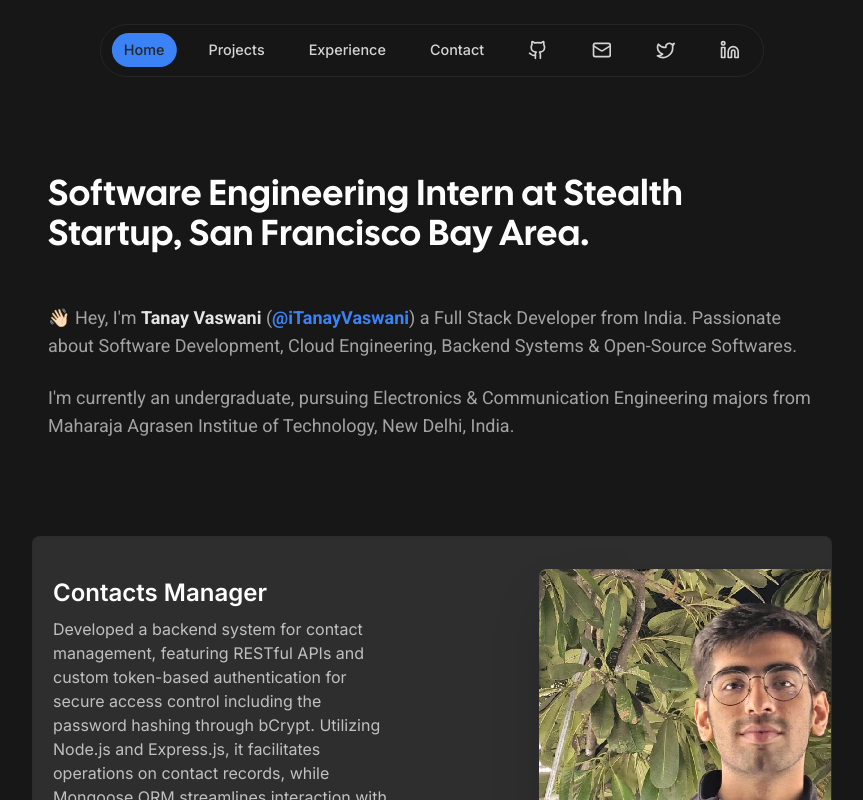
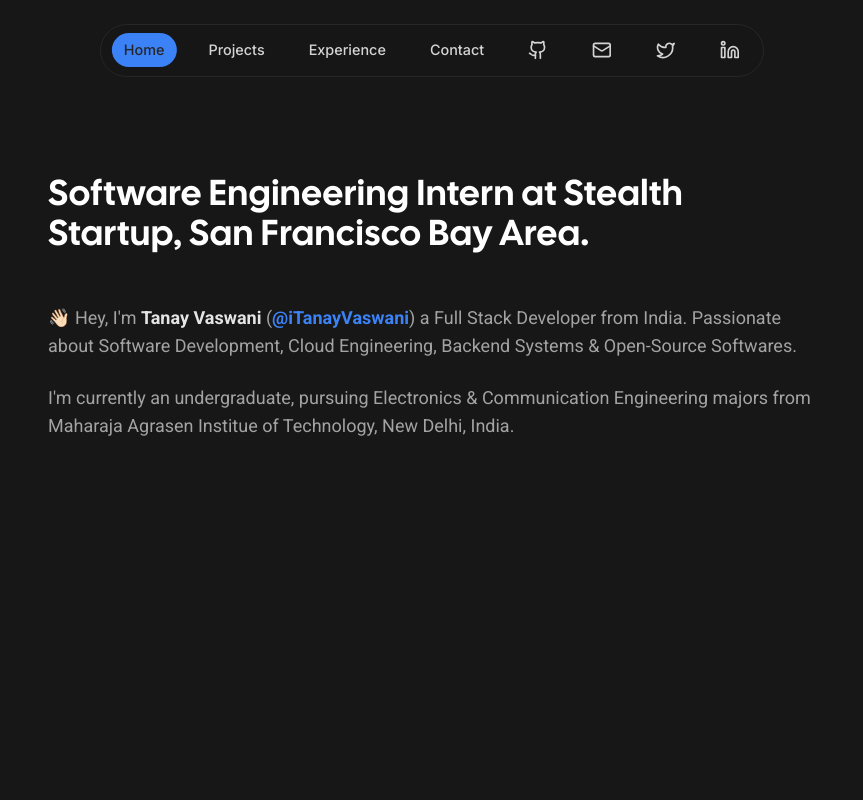
Before and after one commit to tanayvaswani/tanayvaswani-portfolio, a Next.js app: page / in a window 1280 px wide. Shown: the top 800 px of the page, without its empty margins (208-1071 px from the left). Built offline with nearby package versions, Linux system fonts and the light colour scheme.

Commit message:
chore: changes

```diff
--- a/app/(landing)/page.tsx
+++ b/app/(landing)/page.tsx
@@ -5,7 +5,6 @@ export default function Home() {
   return (
     <main>
       <HeroSection />
-      <ProjectSection />
     </main>
   );
 }
```
